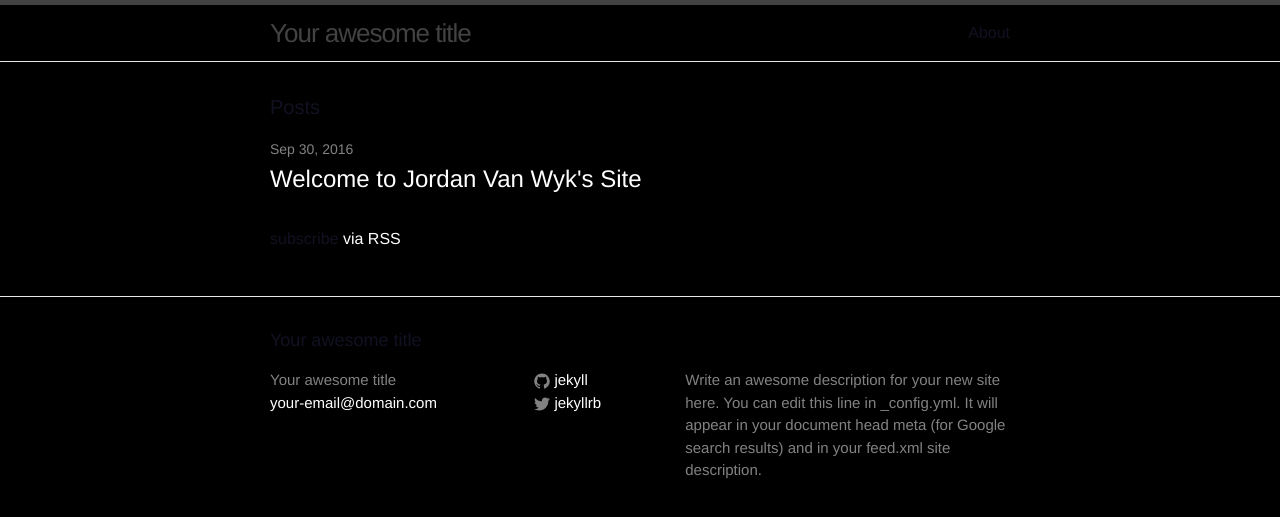
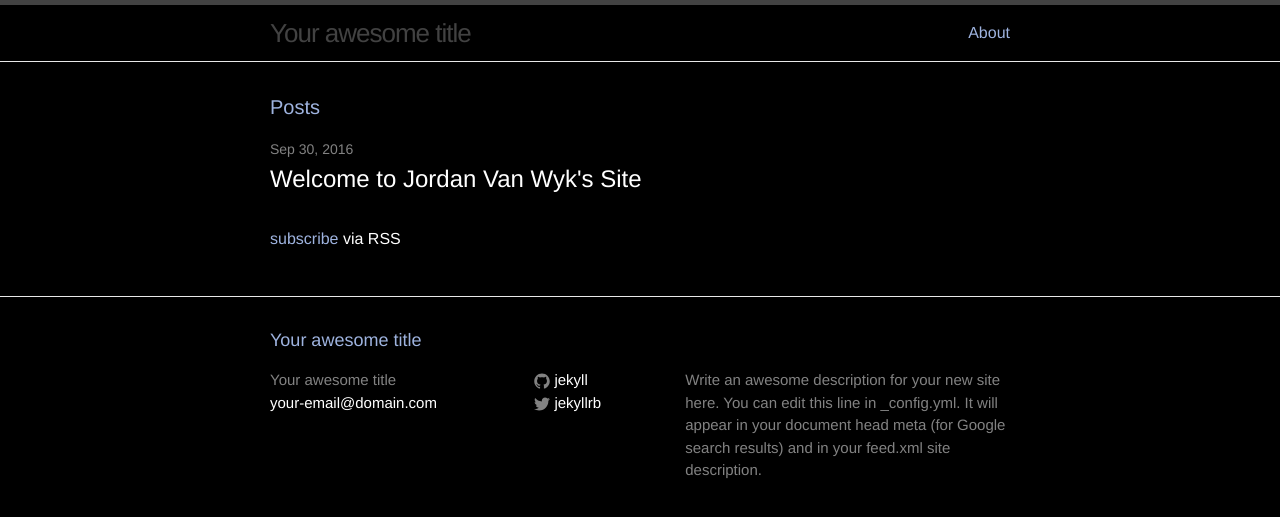
Before and after one commit to jordanvanwyk/jordanvanwyk.github.io, a Jekyll site: the page built from index.html, in a window 1280 px wide. Shown: the top 517 px of the page. Built offline with Jekyll 4.4.1, drawn with Linux system fonts in a browser that asks for light colours.

Commit message:
Update main.scss

```diff
--- a/css/main.scss
+++ b/css/main.scss
@@ -14,7 +14,7 @@ $base-line-height: 1.5;
 
 $spacing-unit:     30px;
 
-$text-color:       #111122;
+$text-color:       #9EB3DF;
 $background-color: #000000;
 $brand-color:      #ffffff;
 
```
